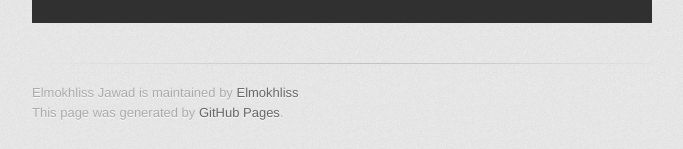
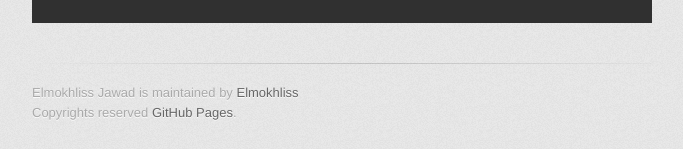
Before and after one commit to Elmokhliss/blueocean.github.io, a Jekyll site: the page built from index.md, in a window 1280 px wide and 900 px high, scrolled down 2600 px. Shown: the part 748-897 px from the top of the window, without its empty margins (298-981 px from the left). Built offline with Jekyll 4.4.1, drawn with Linux system fonts in a browser that asks for light colours; some web fonts are replaced.

Commit message:
Update default.html

```diff
--- a/_layouts/default.html
+++ b/_layouts/default.html
@@ -43,7 +43,7 @@
         {% if site.github.is_project_page %}
           {{ site.title | default: site.github.repository_name }} is maintained by <a href="{{ site.github.owner_url }}">{{ site.github.owner_name }}</a><br>
         {% endif %}
-          This page was generated by <a href="https://pages.github.com">GitHub Pages</a>.
+          Copyrights reserved  <a href="Elmokhliss Jawad">GitHub Pages</a>.
         </footer>
 
       </div>
```
